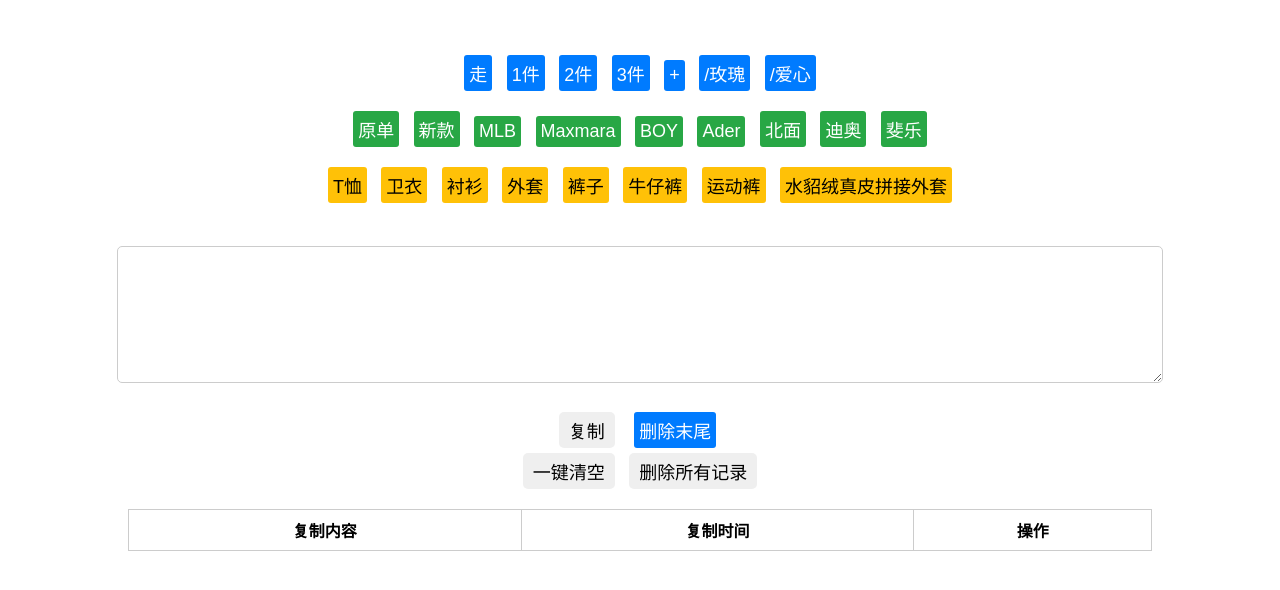
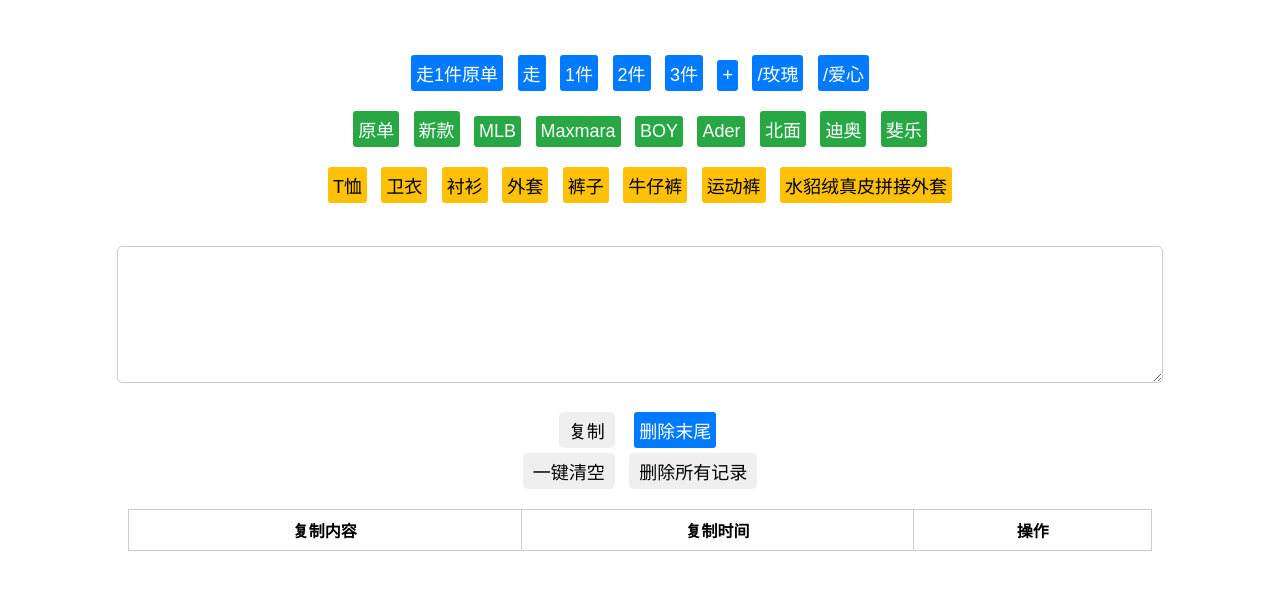
Before and after one commit to huagai0731/web2, a plain HTML site: page index.html in a window 1280 px wide. Drawn offline with Linux system fonts and the light colour scheme.

Commit message:
Update index.html

```diff
--- a/index.html
+++ b/index.html
@@ -90,6 +90,7 @@
 <body>
 <div class="container">
     <div>
+        <button class="btn btn-category1" onclick="addContent('走1件原单')">走1件原单</button>
         <button class="btn btn-category1" onclick="addContent('走')">走</button>
         <button class="btn btn-category1" onclick="addContent('1件')">1件</button>
         <button class="btn btn-category1" onclick="addContent('2件')">2件</button>
```
